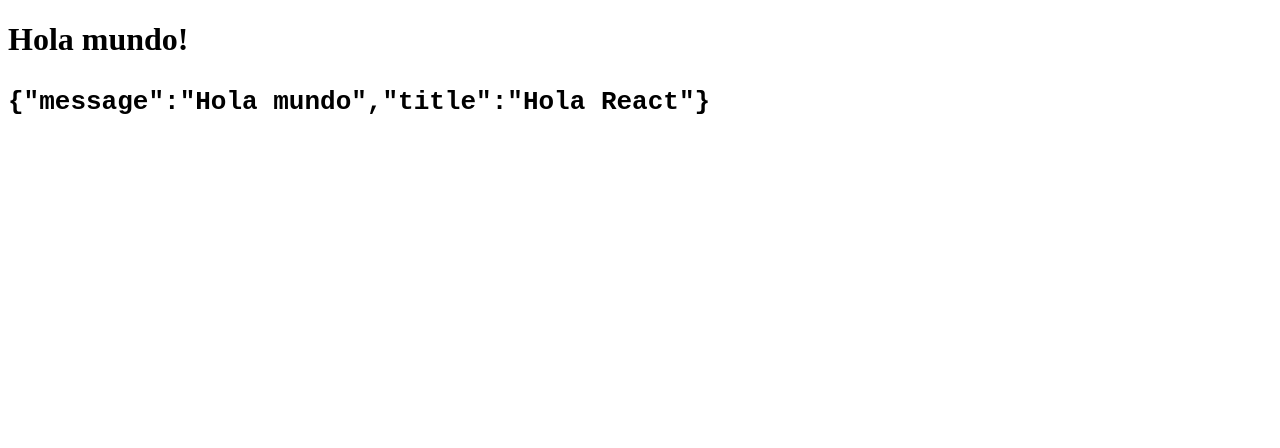
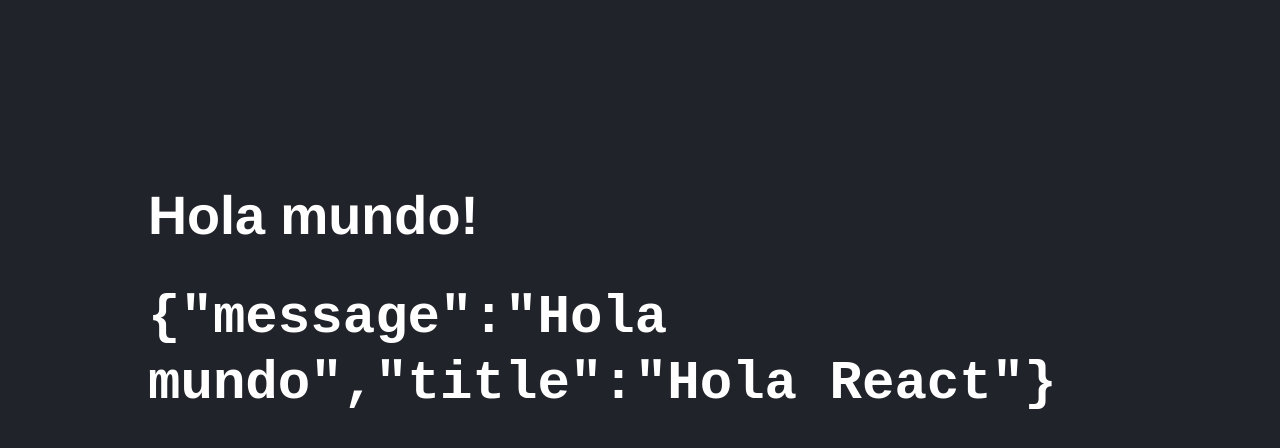
Before and after one commit to MartinFacorro/LearningReact, a React (Vite) app in the folder 03-COUNTER-APP-VITE/counter-app/: page / in a window 1280 px wide. Shown: the top 448 px of the page. Built offline with nearby package versions, Linux system fonts and the light colour scheme.

Commit message:
Colocar estilos de CSS

```diff
--- a/03-COUNTER-APP-VITE/counter-app/src/main.jsx
+++ b/03-COUNTER-APP-VITE/counter-app/src/main.jsx
@@ -3,6 +3,8 @@
 
 import {App} from './HelloWorldApp'
 import {FirstApp} from './FirstApp';
+
+import './styles.css' //ESTILO GLOBAL
 
 
 //RENDERIZARLA EN EL DOM
--- /dev/null
+++ b/03-COUNTER-APP-VITE/counter-app/src/styles.css
@@ -0,0 +1,7 @@
+html, body {
+  background-color: #21232A;
+  color: white;
+  font-family: Helvetica, Arial, sans-serif;
+  font-size: 1.3rem;
+  padding:70px;
+}
```
